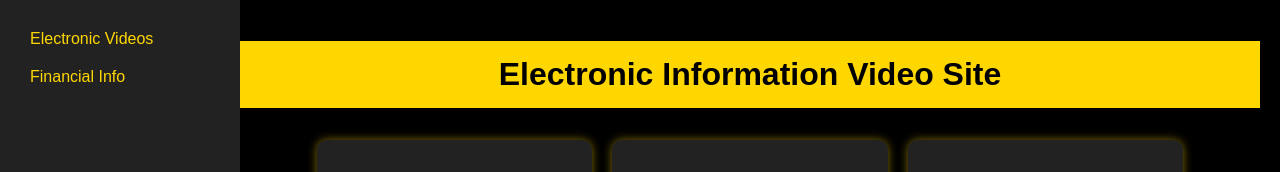
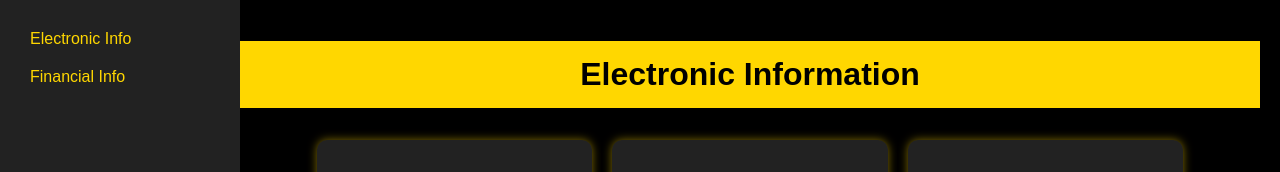
Before and after one commit to zichun1215/chunweb, a plain HTML site: page index.html in a window 1280 px wide. Shown: the top 172 px of the page. Drawn offline with Linux system fonts and the light colour scheme.

Commit message:
Update index.html

```diff
--- a/index.html
+++ b/index.html
@@ -75,12 +75,12 @@
 </head>
 <body>
     <div class="sidebar">
-        <a href="#" onclick="showPage('electronic')">Electronic Videos</a>
+        <a href="#" onclick="showPage('electronic')">Electronic Info</a>
         <a href="#" onclick="showPage('financial')">Financial Info</a>
     </div>
     <div class="content">
         <div id="electronic" class="page">
-            <h1>Electronic Information Video Site</h1>
+            <h1>Electronic Information</h1>
             <div class="container">
                 <div class="video">
                     <h2>HOW THE INTERNET WORKS</h2>
```
